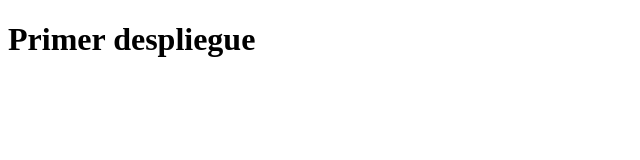
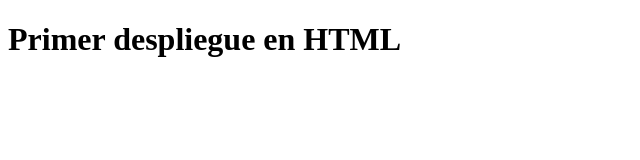
Before and after one commit to Cary79/ejemplo, a plain HTML site: page app/index.html in a window 1280 px wide. Shown: the whole page, without its empty margins (0-640 px from the left). Drawn offline with Linux system fonts and the light colour scheme.

Commit message:
tercer commit

```diff
--- a/app/index.html
+++ b/app/index.html
@@ -2,10 +2,10 @@
 <html lang="en">
     <head>
         <meta charset="UTF-8">
-    <meta name="viewport" content="width= , initial-scale=1.0">
+        <meta name="viewport" content="width=device-width, initial-scale=1.0">
         <title>Titulo de ejemplo</title>
     </head>
     <body>
-    <h1>Primer despliegue</h1>
+        <h1>Primer despliegue en HTML</h1>
     </body>
 </html>
```
Lines whose indentation alone changed are shown as unchanged.
